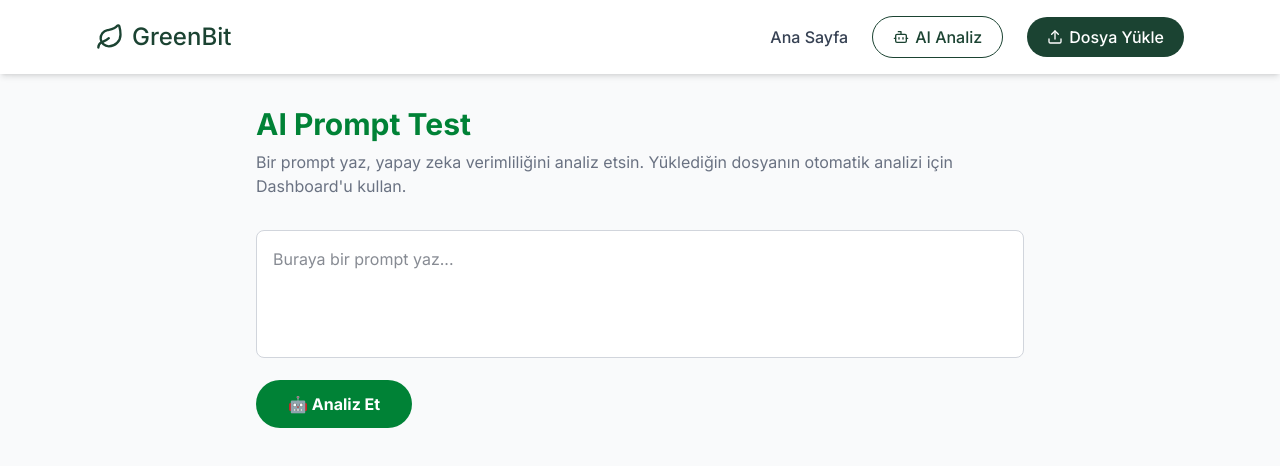
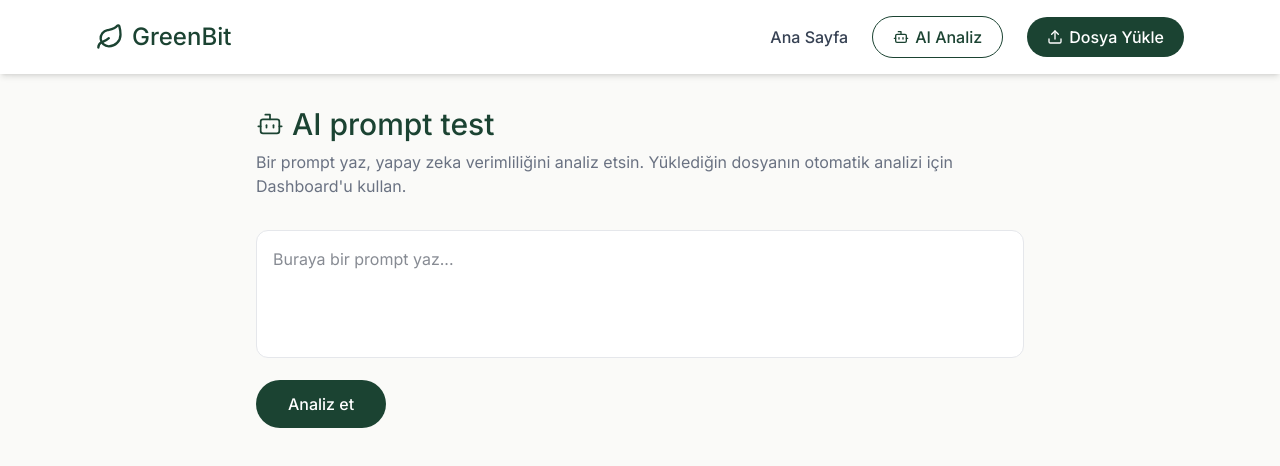
Before and after one commit to Mkaya00/GreenBit, a Next.js app in the folder greenbit-app/: page /analyze-page in a window 1280 px wide. Shown: the top 466 px of the page. Built offline with nearby package versions, Linux system fonts and the light colour scheme.

Commit message:
style: redesign analyze-page with new color palette and lucide icons

```diff
--- a/greenbit-app/src/app/analyze-page/page.tsx
+++ b/greenbit-app/src/app/analyze-page/page.tsx
@@ -1,8 +1,8 @@
 "use client";
 
+import { useState, useEffect } from "react";
+import { Bot } from "lucide-react";
 import { loadingMessages } from '../lib/loadingMessages';
-import { useState, useEffect } from "react";
-
 
 export default function AnalyzePage() {
   const [prompt, setPrompt] = useState("");
@@ -10,7 +10,6 @@ export default function AnalyzePage() {
   const [loading, setLoading] = useState(false);
   const [loadingMessageIndex, setLoadingMessageIndex] = useState(0);
 
-  // Loading mesajlarını döndür
   useEffect(() => {
     if (!loading) {
       setLoadingMessageIndex(0);
@@ -19,7 +18,6 @@ export default function AnalyzePage() {
     const interval = setInterval(() => {
       setLoadingMessageIndex((prev) => {
         let next = Math.floor(Math.random() * loadingMessages.length);
-        // Aynı mesajın art arda tekrar etmemesi için
         while (next === prev) {
           next = Math.floor(Math.random() * loadingMessages.length);
         }
@@ -53,44 +51,43 @@ export default function AnalyzePage() {
   };
 
   return (
-    <main className="min-h-screen bg-gray-50 p-8">
+    <main className="min-h-screen bg-[#FAFAF8] p-8">
       <div className="max-w-3xl mx-auto">
 
-        <h1 className="text-3xl font-bold text-green-700 mb-2">AI Prompt Test</h1>
+        <h1 className="text-3xl font-medium text-[#1B4332] mb-2 flex items-center gap-2">
+          <Bot className="w-7 h-7" strokeWidth={1.5} />
+          AI prompt test
+        </h1>
         <p className="text-gray-500 mb-8">
           Bir prompt yaz, yapay zeka verimliliğini analiz etsin.
           Yüklediğin dosyanın otomatik analizi için Dashboard'u kullan.
         </p>
 
-        {/* Giriş kutusu */}
         <textarea
           value={prompt}
           onChange={(e) => setPrompt(e.target.value)}
           placeholder="Buraya bir prompt yaz..."
-          className="w-full h-32 p-4 border border-gray-300 rounded-lg focus:outline-none focus:border-green-500 resize-none text-gray-900 bg-white"
+          className="w-full h-32 p-4 border border-gray-200 rounded-xl focus:outline-none focus:border-[#1B4332] resize-none text-gray-900 bg-white"
         />
 
-        {/* Buton */}
         <button
           onClick={handleAnalyze}
           disabled={loading}
-          className="mt-4 bg-green-700 hover:bg-green-800 text-white font-bold py-3 px-8 rounded-full transition disabled:opacity-50"
+          className="mt-4 bg-[#1B4332] hover:bg-[#14332A] text-white font-medium py-3 px-8 rounded-full transition disabled:opacity-50"
         >
-          {loading ? "Analiz Ediliyor..." : "🤖 Analiz Et"}
+          {loading ? "Analiz ediliyor..." : "Analiz et"}
         </button>
 
-        {/* Loading göstergesi */}
         {loading && (
-          <div className="mt-4 flex items-center gap-3 text-gray-600 bg-white p-4 rounded-lg border border-gray-200">
-            <div className="w-5 h-5 border-2 border-green-600 border-t-transparent rounded-full animate-spin flex-shrink-0"></div>
+          <div className="mt-4 flex items-center gap-3 text-gray-600 bg-white p-4 rounded-lg border border-gray-100">
+            <div className="w-5 h-5 border-2 border-[#1B4332] border-t-transparent rounded-full animate-spin flex-shrink-0"></div>
             <span className="text-sm">{loadingMessages[loadingMessageIndex]}</span>
           </div>
         )}
 
-        {/* Cevap */}
         {answer && (
-          <div className="mt-8 bg-white p-6 rounded-xl border border-gray-200 shadow-sm">
-            <h3 className="text-lg font-semibold text-gray-700 mb-3">Yapay Zeka Cevabı:</h3>
+          <div className="mt-8 bg-white p-6 rounded-xl border border-gray-100 shadow-sm">
+            <h3 className="text-lg font-medium text-gray-700 mb-3">Yapay zeka cevabı</h3>
             <p className="text-gray-800 whitespace-pre-wrap">{answer}</p>
           </div>
         )}
```
